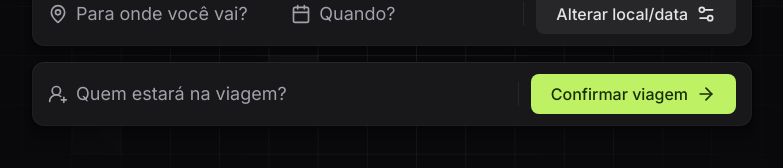
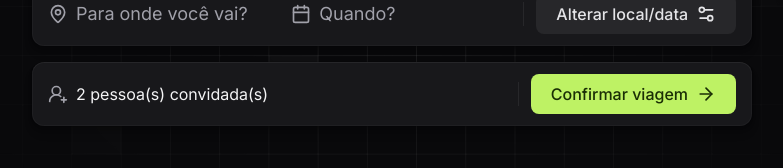
Before and after one commit to AnaLara714/front-end-plann.er, a React (Vite) app: page / in a window 1280 px wide. Both pictures are taken after a click on the button "Continuar". Shown: the part 369-537 px from the top of the page, without its empty margins (248-1031 px from the left). Built offline with nearby package versions, Linux system fonts and the light colour scheme.

Commit message:
feat(app): mostra no modal quantas pessoas foram convidadas

```diff
--- a/src/app.tsx
+++ b/src/app.tsx
@@ -119,9 +119,15 @@ export function App() {
                 className="flex items-center gap-2 flex-1 text-left"
               >
                 <UserRoundPlus className="size-5 text-zinc-400" />
-                <span className="text-lg text-zinc-400 flex-1">
-                  Quem estará na viagem?
-                </span>
+                {emailsToInvite.length > 0 ? (
+                  <span className="text-zinc-100">
+                    {emailsToInvite.length} pessoa(s) convidada(s)
+                  </span>
+                ) : (
+                  <span className="text-lg text-zinc-400 flex-1">
+                    Quem estará na viagem?
+                  </span>
+                )}
               </button>
               <div className="w-px h-6 bg-zinc-800"></div>
               <button
```
